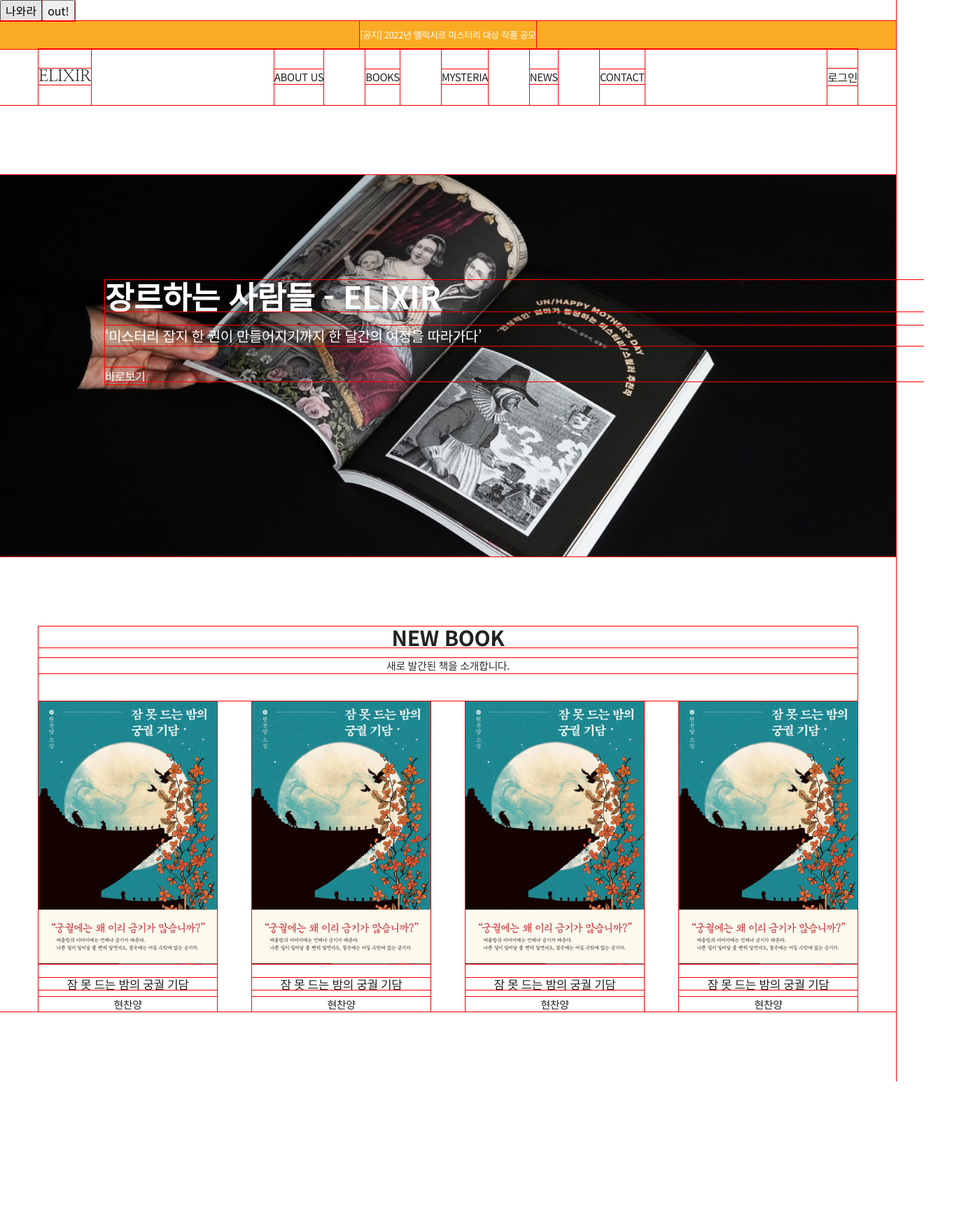
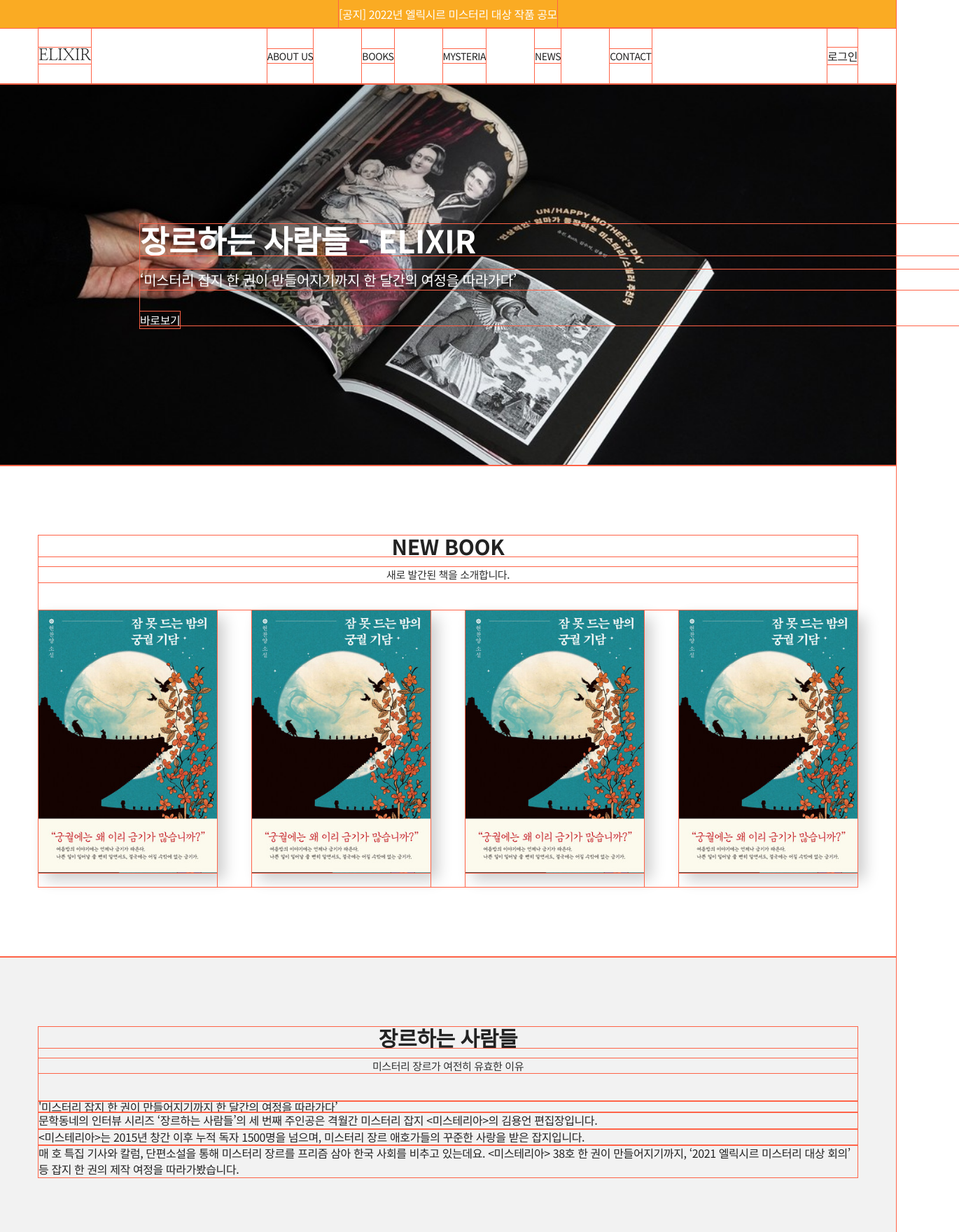
Before and after one commit to Hyeonkkyu/elixir_web, a React (Create React App) app: page / in a window 1280 px wide. Shown: the top 1760 px of the page at 70% size, 1370 px wide, since content can reach past the window. Before the commit the page ends 1545 px from the top, so only its background shows below. Built offline with nearby package versions, Linux system fonts and the light colour scheme; some icons are missing.

Commit message:
22.10.04

```diff
--- a/package.json
+++ b/package.json
@@ -12,6 +12,7 @@
     "react-router-dom": "^6.4.1",
     "react-scripts": "5.0.1",
     "react-slick": "^0.29.0",
+    "react-youtube": "^10.0.0",
     "sass": "^1.55.0",
     "slick": "^1.12.2",
     "slick-carousel": "^1.8.1",
--- a/public/index.html
+++ b/public/index.html
@@ -2,12 +2,11 @@
 <html lang="ko">
 <head>
   <meta charset="utf-8" />
-  <link rel="icon" href="%PUBLIC_URL%/favicon.ico" />
+  <link rel="icon" href="%PUBLIC_URL%/./assets/img/favicon.jpeg" />
   <meta name="viewport" content="width=device-width, initial-scale=1" />
   <title>Elixir</title>
 </head>
 <body>
-<!--<noscript>You need to enable JavaScript to run this app.</noscript>-->
 <div id="root"></div>
 </body>
 </html>
--- a/src/App_data.js
+++ b/src/App_data.js
@@ -17,7 +17,7 @@ function App() {
             </button>
 
             <button onClick={() => {
-                axios.get("/api/getUser")
+                axios.get("/api/getUserList")
                     .then((result) => {
                         console.log(result);
                     })
--- a/src/components/Home.js
+++ b/src/components/Home.js
@@ -1,13 +1,14 @@
 import React from 'react';
 import MainVisual from '../pages/MainVisual';
 import NewBook from '../pages/NewBook';
-
+import Video from '../pages/Video';
 
 const Home = () => {
   return (
     <main>
-        <MainVisual/>
-        <NewBook/>
+      <MainVisual />
+      <NewBook />
+      <Video />
     </main>
   )
 }
--- a/src/css/header.scss
+++ b/src/css/header.scss
@@ -1,11 +1,11 @@
 .Header {
     .banner {
-        background-color: #faab23;
+        background-color: #FAAB23;
         line-height: 40px;
         display: flex;
 
         strong {
-            font-size: 13px;
+            font-size: 16px;
             color: #ffffff;
             margin: 0 auto;
         }
@@ -25,8 +25,8 @@
         .gnb {
             ul {
                 display: flex;
-                font-size: 15px;
-                gap: 60px;
+                font-size: 14px;
+                gap: 70px;
 
                 li.on {
                     color: #c58b40;
--- a/src/css/main.scss
+++ b/src/css/main.scss
@@ -1,23 +1,20 @@
 * {
-    outline: 1px solid #F00;
+    outline: 1px solid tomato;
+}
+
+.sectionPadding {
+    padding: 100px 0;
 }
 
 .inner {
     width: 1170px;
-    margin: 0 auto 100px auto;
+    margin: 0 auto;
 }
 
-// section {
-//     margin-bottom: 100px;
-// }
-
 .mainVisual {
-    margin-bottom: 100px;
-
     .mainSlider {
         li {
-            padding: 150px;
-
+            padding: 200px;
             background: url("../../public/assets/img/image_1595912733936_1000.jpg") no-repeat center center/cover;
 
             .desc {
@@ -40,6 +37,7 @@
 }
 
 .newBook {
+    >div {
         >h2 {
             font-size: 30px;
             font-weight: 600;
@@ -61,6 +59,7 @@
             .product {
                 figure {
                     margin-bottom: 20px;
+                    box-shadow: 10px 10px 20px rgba(0, 0, 0, 0.2);
                 }
 
                 h3 {
@@ -77,3 +76,29 @@
             }
         }
     }
+}
+
+.Video {
+    background-color: #f2f2f2;
+
+    >div {
+        >h2 {
+            font-size: 30px;
+            font-weight: 600;
+            text-align: center;
+            margin-bottom: 15px;
+        }
+
+        >p {
+            font-size: 15px;
+            color: #2f2f2f;
+            text-align: center;
+            margin-bottom: 40px;
+        }
+        .movie {
+            .youtube {
+
+            }
+        }
+    }
+}
--- a/src/index.js
+++ b/src/index.js
@@ -4,14 +4,14 @@ import { BrowserRouter } from 'react-router-dom';
 import './css/common.css';
 import Scroll from './components/Scroll';
 import App from './App';
-import AppData from './App_data';
+// import AppData from './App_data';
 
 const root = ReactDOM.createRoot(document.getElementById('root'));
 root.render(
   <React.StrictMode>
     <BrowserRouter basename={process.env.PUBLIC_URL}>
       <Scroll />
-      <AppData/>
+      {/* <AppData/> */}
       <App />
     </BrowserRouter>
   </React.StrictMode>
--- a/src/pages/NewBook.js
+++ b/src/pages/NewBook.js
@@ -2,7 +2,8 @@ import React from 'react'
 
 const NewBook = () => {
 	return (
-    <section className='newBook inner'>
+		<section className='newBook sectionPadding'>
+			<div className='inner'>
 				<h2>NEW BOOK</h2>
 				<p>새로 발간된 책을 소개합니다.</p>
 				<div className='newBookSlider'>
@@ -10,29 +11,30 @@ const NewBook = () => {
 						<figure>
 							<img src={`${process.env.PUBLIC_URL}/assets/img/image_1660884136399_300.jpeg`} alt="" />
 						</figure>
-				<h3>잠 못 드는 밤의 궁궐 기담</h3>
-				<p>현찬양</p>
+						{/* <h3>잠 못 드는 밤의 궁궐 기담</h3>
+				<p>현찬양</p> */}
 					</div>
 					<div className='product'>
 						<figure>
 							<img src={`${process.env.PUBLIC_URL}/assets/img/image_1660884136399_300.jpeg`} alt="" />
 						</figure>
-				<h3>잠 못 드는 밤의 궁궐 기담</h3>
-				<p>현찬양</p>
+						{/* <h3>잠 못 드는 밤의 궁궐 기담</h3>
+				<p>현찬양</p> */}
 					</div>
 					<div className='product'>
 						<figure>
 							<img src={`${process.env.PUBLIC_URL}/assets/img/image_1660884136399_300.jpeg`} alt="" />
 						</figure>
-				<h3>잠 못 드는 밤의 궁궐 기담</h3>
-				<p>현찬양</p>
+						{/* <h3>잠 못 드는 밤의 궁궐 기담</h3>
+				<p>현찬양</p> */}
 					</div>
 					<div className='product'>
 						<figure>
 							<img src={`${process.env.PUBLIC_URL}/assets/img/image_1660884136399_300.jpeg`} alt="" />
 						</figure>
-				<h3>잠 못 드는 밤의 궁궐 기담</h3>
-				<p>현찬양</p>
+						{/* <h3>잠 못 드는 밤의 궁궐 기담</h3>
+				<p>현찬양</p> */}
+					</div>
 				</div>
 			</div>
 		</section>
--- /dev/null
+++ b/src/pages/Video.js
@@ -0,0 +1,36 @@
+import React from 'react'
+import YouTube from 'react-youtube'
+
+const Video = () => {
+  return (
+    <section className='Video sectionPadding'>
+      <div className='inner'>
+        <h2>장르하는 사람들</h2>
+        <p>미스터리 장르가 여전히 유효한 이유</p>
+        <div className="movie">
+          <YouTube
+            className='youtube'
+            videoId={"l9uMVggWRbg"}
+            opts={{
+              playerVars: {
+                width: "1000",
+                // height: "315",
+                autoplay: 1, //
+                rel: 0, //관련 동영상 표시하지 않음
+                modestbranding: 1, // 컨트롤 바에 youtube 로고를 표시하지 않음
+              }
+            }}
+            onEnd={(e) => { e.target.stopVideo(0); }} />
+        </div>
+        <div className='contents'>
+          <h3 className='tit'>'미스터리 잡지 한 권이 만들어지기까지 한 달간의 여정을 따라가다’</h3>
+          <p className='desc'>문학동네의 인터뷰 시리즈 ‘장르하는 사람들’의 세 번째 주인공은 격월간 미스터리 잡지 &lt;미스테리아&gt;의 김용언 편집장입니다.</p>
+          <p className='desc'>&lt;미스테리아&gt;는 2015년 창간 이후 누적 독자 1500명을 넘으며, 미스터리 장르 애호가들의 꾸준한 사랑을 받은 잡지입니다.</p>
+          <p className='desc'>매 호 특집 기사와 칼럼, 단편소설을 통해 미스터리 장르를 프리즘 삼아 한국 사회를 비추고 있는데요. &lt;미스테리아&gt; 38호 한 권이 만들어지기까지, ‘2021 엘릭시르 미스터리 대상 회의’ 등 잡지 한 권의 제작 여정을 따라가봤습니다.</p>
+        </div>
+      </div>
+    </section>
+  )
+}
+
+export default Video
```
Also changed, not shown: 1 other file (tests, documents, lock files or other folders). Lines whose indentation alone changed are shown as unchanged.
